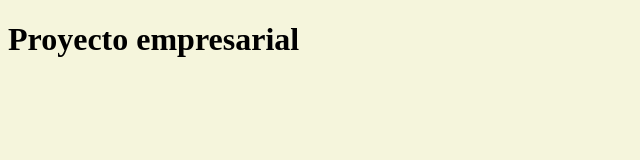
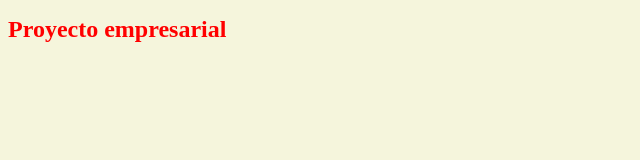
Before and after one commit to rominaledesma2509/primer-repositorio, a plain HTML site: page index.html in a window 1280 px wide. Shown: the whole page, without its empty margins (0-640 px from the left). Drawn offline with Linux system fonts and the light colour scheme; files that its build step writes are made by us from their sources.

Commit message:
color rojo

```diff
--- a/css/estilos.css
+++ b/css/estilos.css
@@ -1,3 +1,5 @@
 body {
     background-color: beige;
+    font-size: 12px;
+    color: red;
 }
```
